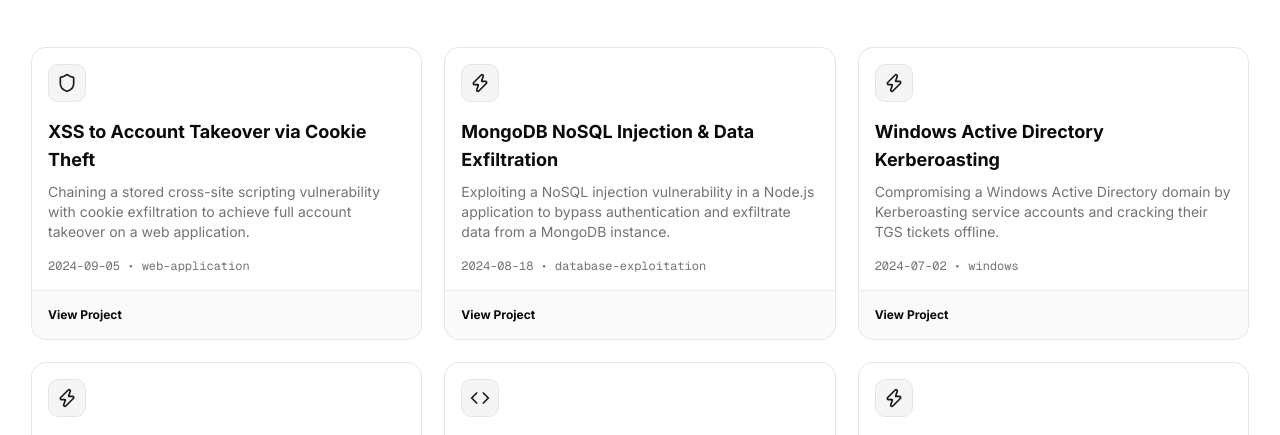
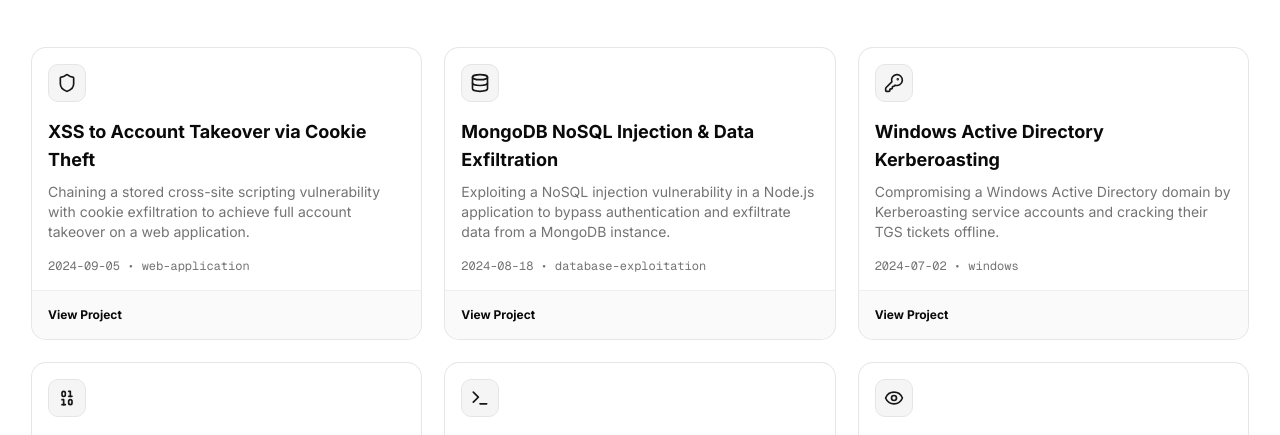
Before and after one commit to KieranPritchard/CTF-Portfolio, a Next.js app: page /write-ups in a window 1280 px wide. Shown: the part 365-800 px from the top of the page. Built offline with nearby package versions, Linux system fonts and the light colour scheme.

Commit message:
updated the ./components/

```diff
--- a/components/Write-Ups/ReportsGrid.tsx
+++ b/components/Write-Ups/ReportsGrid.tsx
@@ -6,7 +6,49 @@
 import { Badge } from "../ui/badge"
 import { cn } from "@/lib/utils"
 import type { ReportSummary } from "@/types/report"
-import { ArrowRight, Code, Shield, Zap, LayoutGrid, Square, List, Search, ChevronDown } from "lucide-react"
+import {
+    ArrowRight,
+    LayoutGrid,
+    Square,
+    List,
+    Search,
+    ChevronDown,
+    Shield,
+    Terminal,
+    KeyRound,
+    Unlock,
+    Database,
+    Eye,
+    Binary,
+    type LucideIcon,
+} from "lucide-react"
+
+/**
+ * Maps each project category to a representative icon.
+ * Used by `getCategoryIcon` to keep icon usage consistent
+ * across the grid and card view modes.
+ */
+const categoryIcons: Record<string, LucideIcon> = {
+    "web-application": Shield,
+    "linux": Terminal,
+    "windows": KeyRound,
+    "password-cracking": Unlock,
+    "database-exploitation": Database,
+    "osint": Eye,
+    "cryptography": Binary,
+}
+
+/**
+ * Resolves and renders the icon associated with a given project category.
+ * Falls back to the Shield icon if the category has no explicit mapping.
+ *
+ * @param category - The project's category string (e.g. "linux").
+ * @param className - Tailwind classes applied to the rendered icon.
+ */
+function getCategoryIcon(category: string, className: string) {
+    const Icon = categoryIcons[category] ?? Shield
+    return <Icon className={className} />
+}
 
 /**
  * ReportsGrid Component
@@ -115,13 +157,7 @@
                             <Card className="group h-full flex flex-col border-border/50 hover:border-primary/50 transition-all">
                                 <CardHeader>
                                     <div className="p-2 w-fit rounded-lg bg-muted border border-border group-hover:border-primary/50 transition-colors">
-                                        {report.category === "web-application"  && <Shield className="h-5 w-5 text-primary" />}
-                                        {report.category === "linux" && <Code className="h-5 w-5 text-primary" />}
-                                        {report.category === "windows" && <Zap className="h-5 w-5 text-primary" />}
-                                        {report.category === "password-cracking" && <Zap className="h-5 w-5 text-primary" />}
-                                        {report.category === "database-exploitation" && <Zap className="h-5 w-5 text-primary" />}
-                                        {report.category === "osint" && <Zap className="h-5 w-5 text-primary" />}
-                                        {report.category === "cryptography" && <Zap className="h-5 w-5 text-primary" />}
+                                        {getCategoryIcon(report.category, "h-5 w-5 text-primary")}
                                     </div>
                                 </CardHeader>
                                 <CardContent className="flex-1">
@@ -141,13 +177,7 @@
                         {viewMode === "card" && (
                             <div className="group flex flex-col md:flex-row gap-6 p-6 rounded-lg border border-border bg-card">
                                 <div className="flex h-16 w-16 shrink-0 items-center justify-center rounded-lg bg-muted border border-border">
-                                    {report.category === "web-application"  && <Shield className="h-6 w-6 text-primary" />}
-                                    {report.category === "linux" && <Code className="h-6 w-6 text-primary" />}
-                                    {report.category === "windows" && <Zap className="h-6 w-6 text-primary" />}
-                                    {report.category === "password-cracking" && <Zap className="h-6 w-6 text-primary" />}
-                                    {report.category === "database-exploitation" && <Zap className="h-6 w-6 text-primary" />}
-                                    {report.category === "osint" && <Zap className="h-6 w-6 text-primary" />}
-                                    {report.category === "cryptography" && <Zap className="h-6 w-6 text-primary" />}
+                                    {getCategoryIcon(report.category, "h-6 w-6 text-primary")}
                                 </div>
                                 <div className="flex-1 space-y-2">
                                     <div className="flex items-center justify-between">
```
